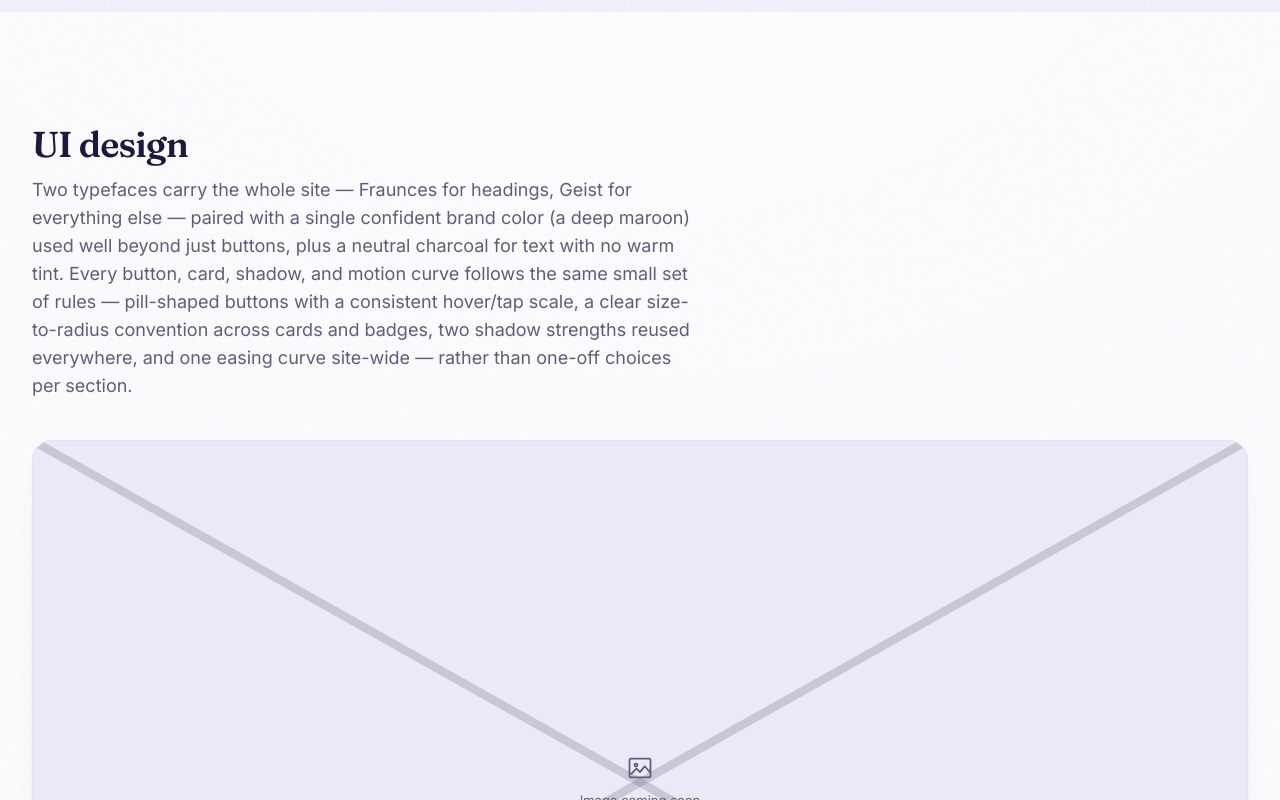
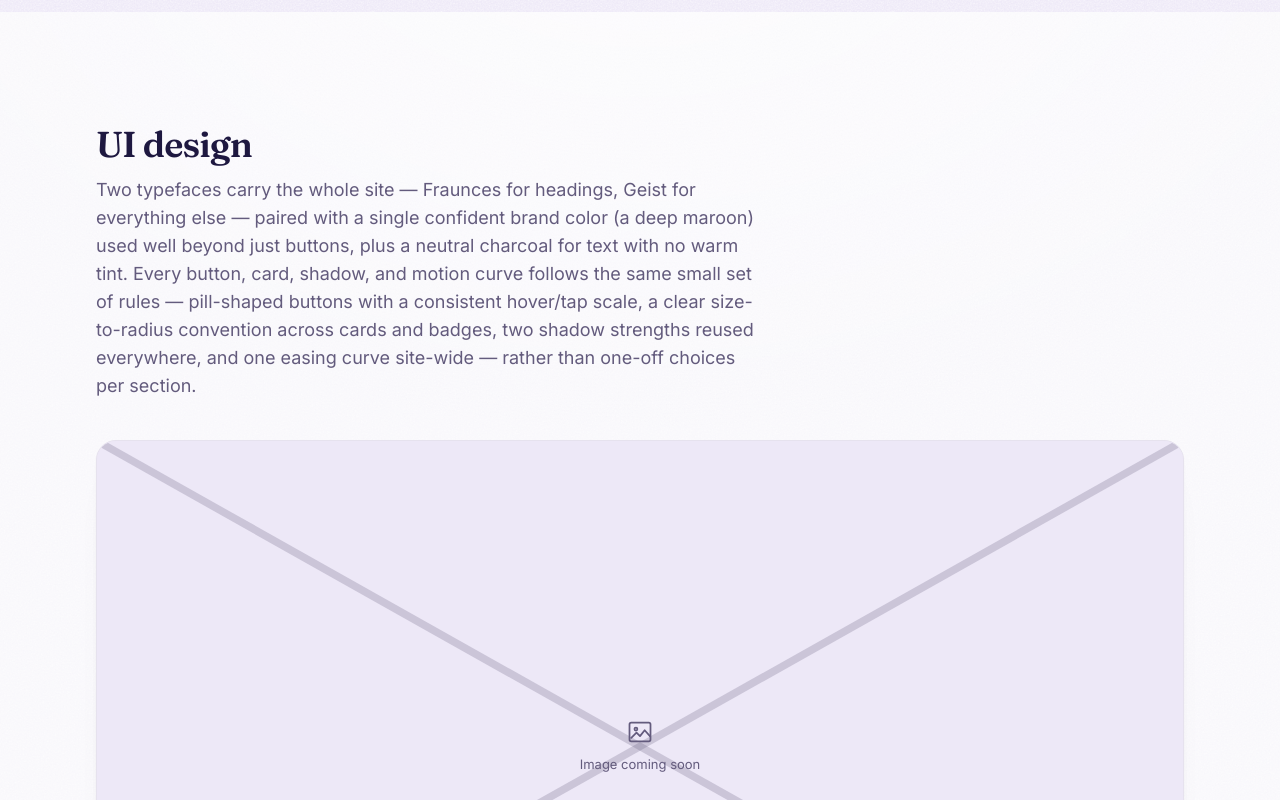
Before and after one commit to antoniaafx/antoniaafx.github.io, a React (Vite) app: page /projects/keg-and-barrel in a window 1280 px wide. Shown: the part 4060-4860 px from the top of the page. Built offline with nearby package versions, Linux system fonts and the light colour scheme.

Commit message:
Update UIDesignSection.jsx

```diff
--- a/src/components/CaseStudy/UIDesignSection.jsx
+++ b/src/components/CaseStudy/UIDesignSection.jsx
@@ -5,9 +5,12 @@ import ImageGallery from '../ImageGallery'
 // Not in the original example tree, but the spec calls for a distinct
 // section for high-fidelity screens/responsive views — different purpose
 // from ProcessSection (evolution/wireframes) and ResultsSection (outcomes).
+// Default containerSize ("content" / max-w-6xl), same as every other
+// case-study section — this used to opt into "wide" (max-w-7xl), which
+// was the only thing making it sit wider than its siblings.
 function UIDesignSection({ intro, images = [] }) {
   return (
-    <Section containerSize="wide">
+    <Section>
       <SectionTitle title="UI design" subtitle={intro} />
       {images.length > 0 && (
         <div className="mt-10">
```
